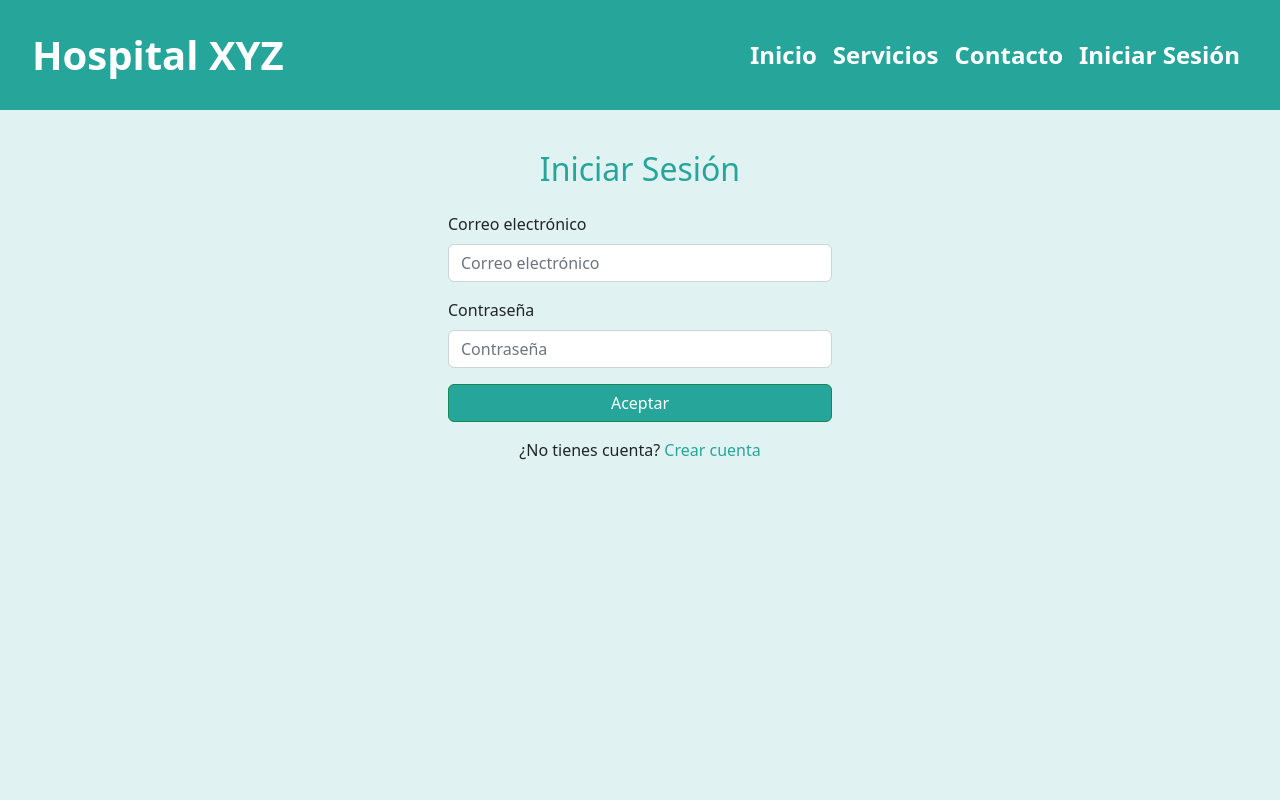
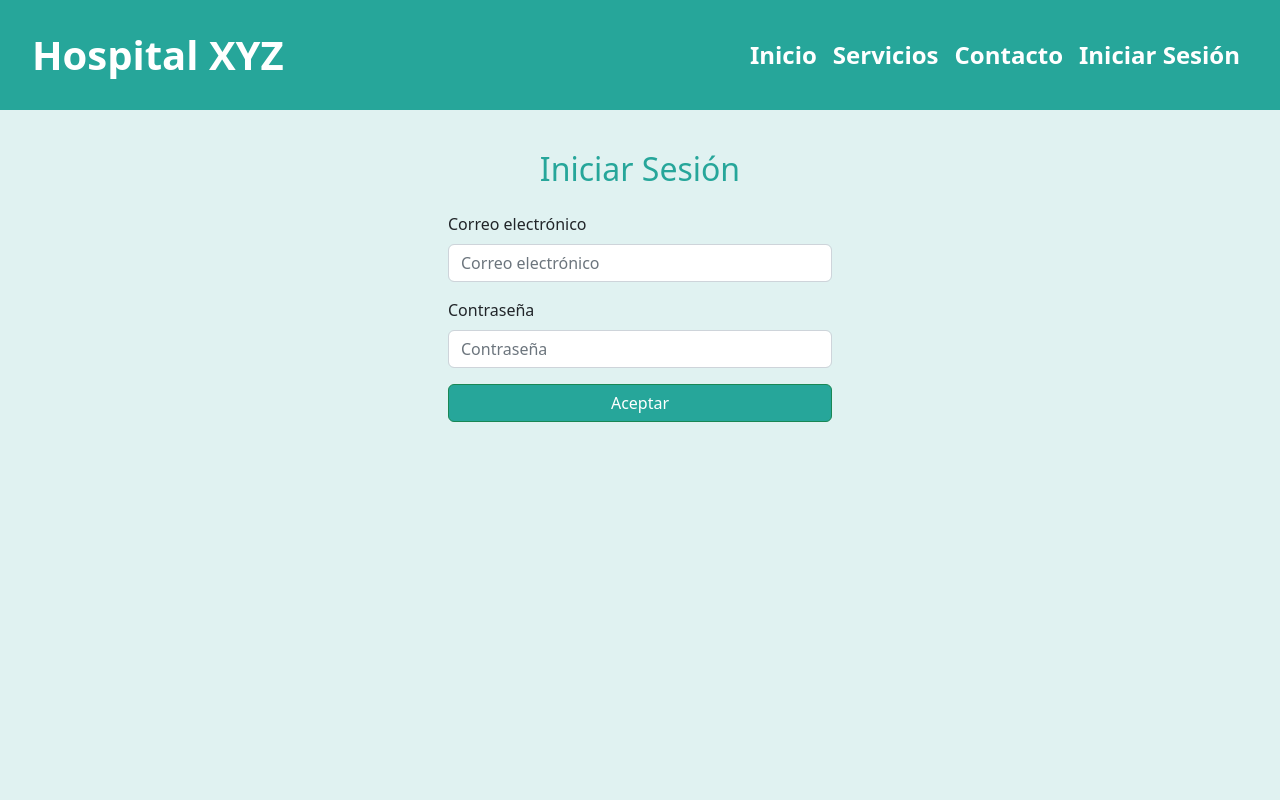
Before and after one commit to Daniel-GB0319/proyecto_dbst, a React (Vite) app in the folder frontend/: page /signin in a window 1280 px wide. Shown: the top 800 px of the page. Built offline with nearby package versions, Linux system fonts and the light colour scheme.

Commit message:
Ya quedó el Login en Frontend

```diff
--- a/frontend/src/Components/SignIn/index.jsx
+++ b/frontend/src/Components/SignIn/index.jsx
@@ -1,6 +1,5 @@
 import React, { useState } from "react";
 import { useForm } from "react-hook-form";
-import { Link } from "react-router-dom";
 import Swal from "sweetalert2";
 import "sweetalert2/dist/sweetalert2.min.css";
 import axios from "axios";
@@ -121,12 +120,6 @@ const SignIn = () => {
               {isLoading ? "Cargando..." : "Aceptar"}
             </Button>
           </Form>
-          <div className="text-center mt-3">
-            ¿No tienes cuenta?{" "}
-            <Link to="/signup" className="custom-link">
-              Crear cuenta
-            </Link>
-          </div>
         </Col>
       </Row>
     </Container>
```
